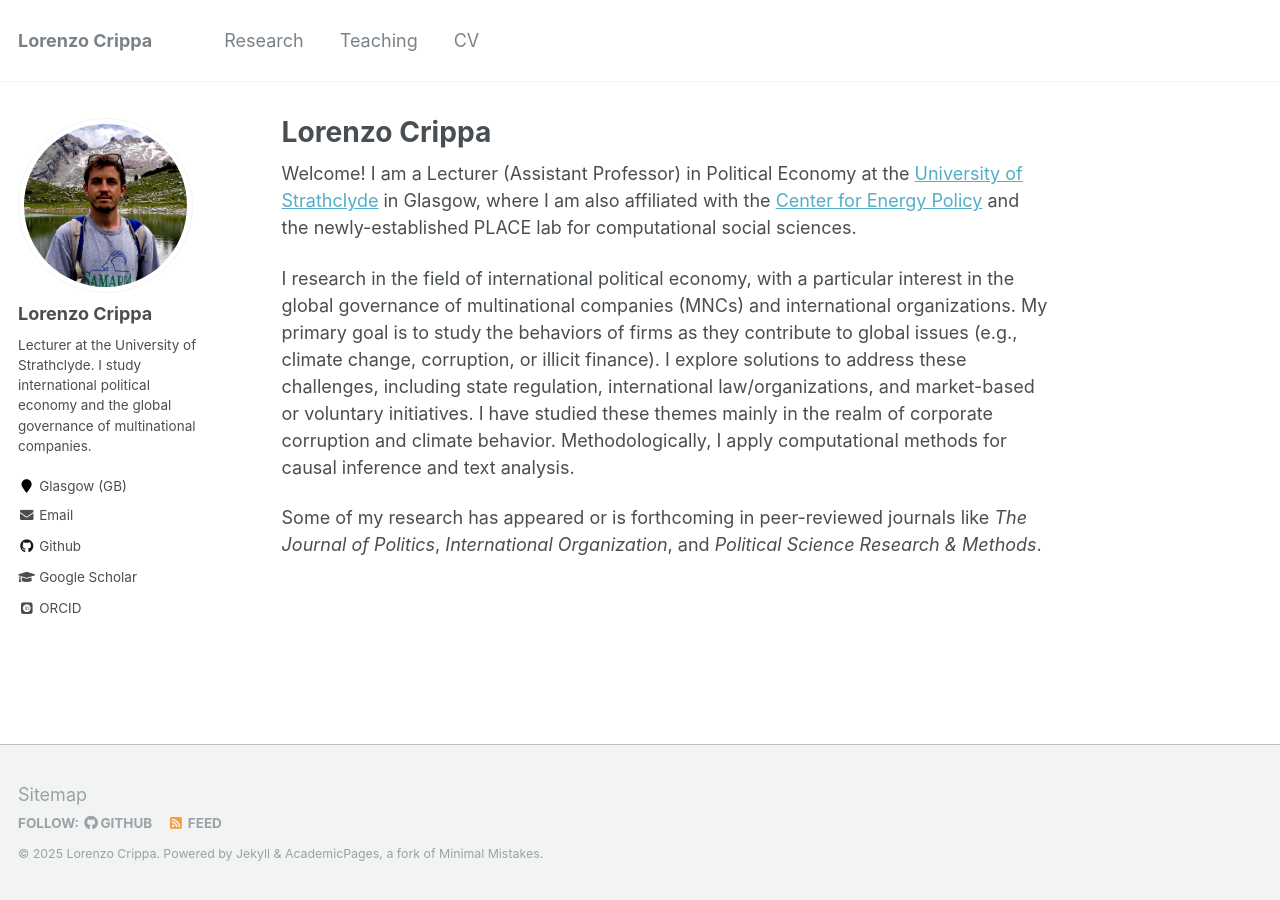
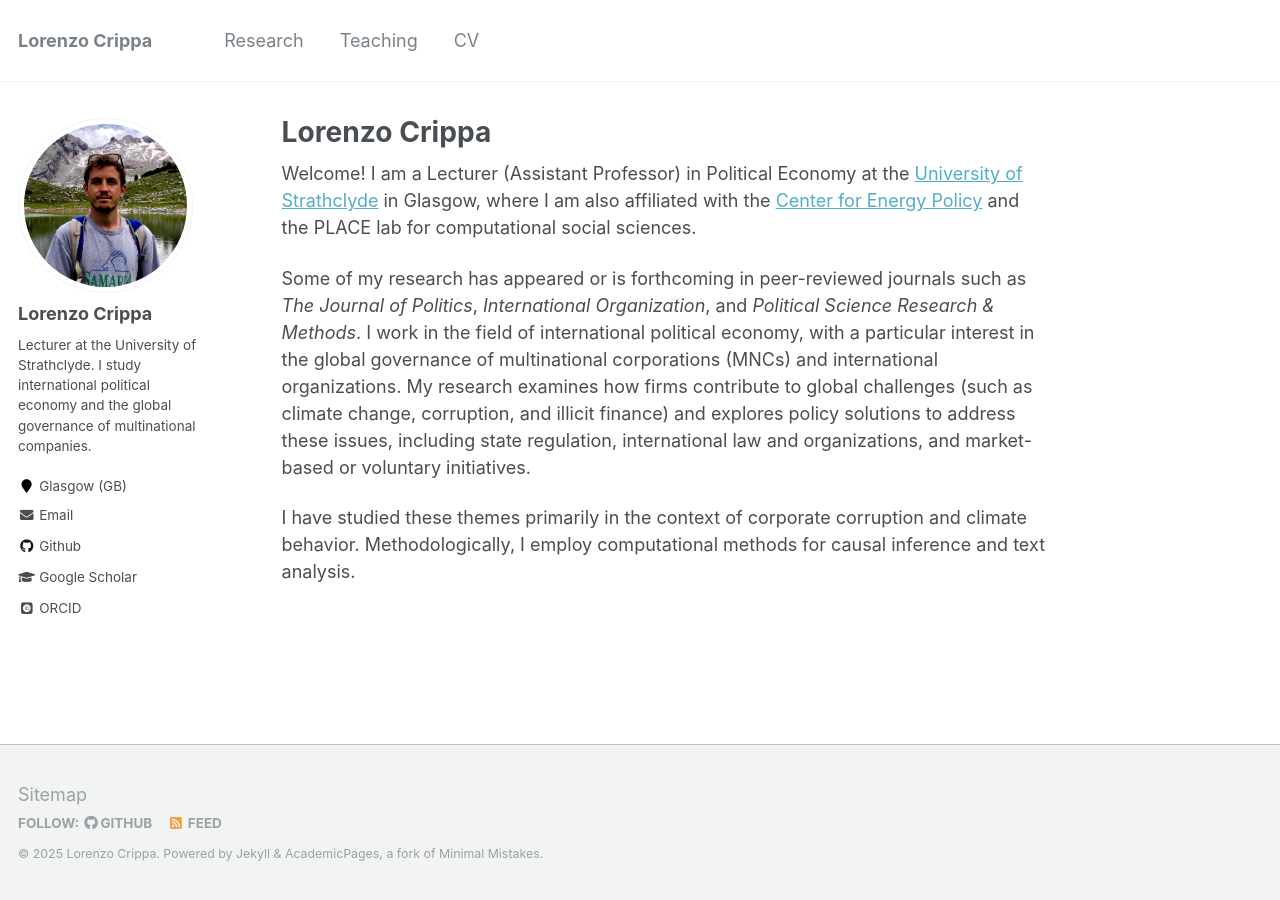
Before and after one commit to lorenzo-crippa/lorenzo-crippa.github.io, a Jekyll site: the page built from _pages/about.md, in a window 1280 px wide. Built offline with Jekyll 4.4.1, drawn with Linux system fonts in a browser that asks for light colours; some web fonts are replaced.

Commit message:
Update about.md

```diff
--- a/_pages/about.md
+++ b/_pages/about.md
@@ -7,8 +7,8 @@ redirect_from:
   - /about.html
 ---
 
-Welcome! I am a Lecturer (Assistant Professor) in Political Economy at the [University of Strathclyde](https://www.strath.ac.uk/staff/crippalorenzomr/) in Glasgow, where I am also affiliated with the [Center for Energy Policy](https://www.strath.ac.uk/humanities/centreforenergypolicy/) and the newly-established PLACE lab for computational social sciences.
+Welcome! I am a Lecturer (Assistant Professor) in Political Economy at the [University of Strathclyde](https://www.strath.ac.uk/staff/crippalorenzomr/) in Glasgow, where I am also affiliated with the [Center for Energy Policy](https://www.strath.ac.uk/humanities/centreforenergypolicy/) and the PLACE lab for computational social sciences.
 
-I research in the field of international political economy, with a particular interest in the global governance of multinational companies (MNCs) and international organizations. My primary goal is to study the behaviors of firms as they contribute to global issues (e.g., climate change, corruption, or illicit finance). I explore solutions to address these challenges, including state regulation, international law/organizations, and market-based or voluntary initiatives. I have studied these themes mainly in the realm of corporate corruption and climate behavior. Methodologically, I apply computational methods for causal inference and text analysis.
+Some of my research has appeared or is forthcoming in peer-reviewed journals such as _The Journal of Politics_, _International Organization_, and _Political Science Research & Methods_. I work in the field of international political economy, with a particular interest in the global governance of multinational corporations (MNCs) and international organizations. My research examines how firms contribute to global challenges (such as climate change, corruption, and illicit finance) and explores policy solutions to address these issues, including state regulation, international law and organizations, and market-based or voluntary initiatives.
 
-Some of my research has appeared or is forthcoming in peer-reviewed journals like _The Journal of Politics_, _International Organization_, and _Political Science Research & Methods_.
+I have studied these themes primarily in the context of corporate corruption and climate behavior. Methodologically, I employ computational methods for causal inference and text analysis.
```
